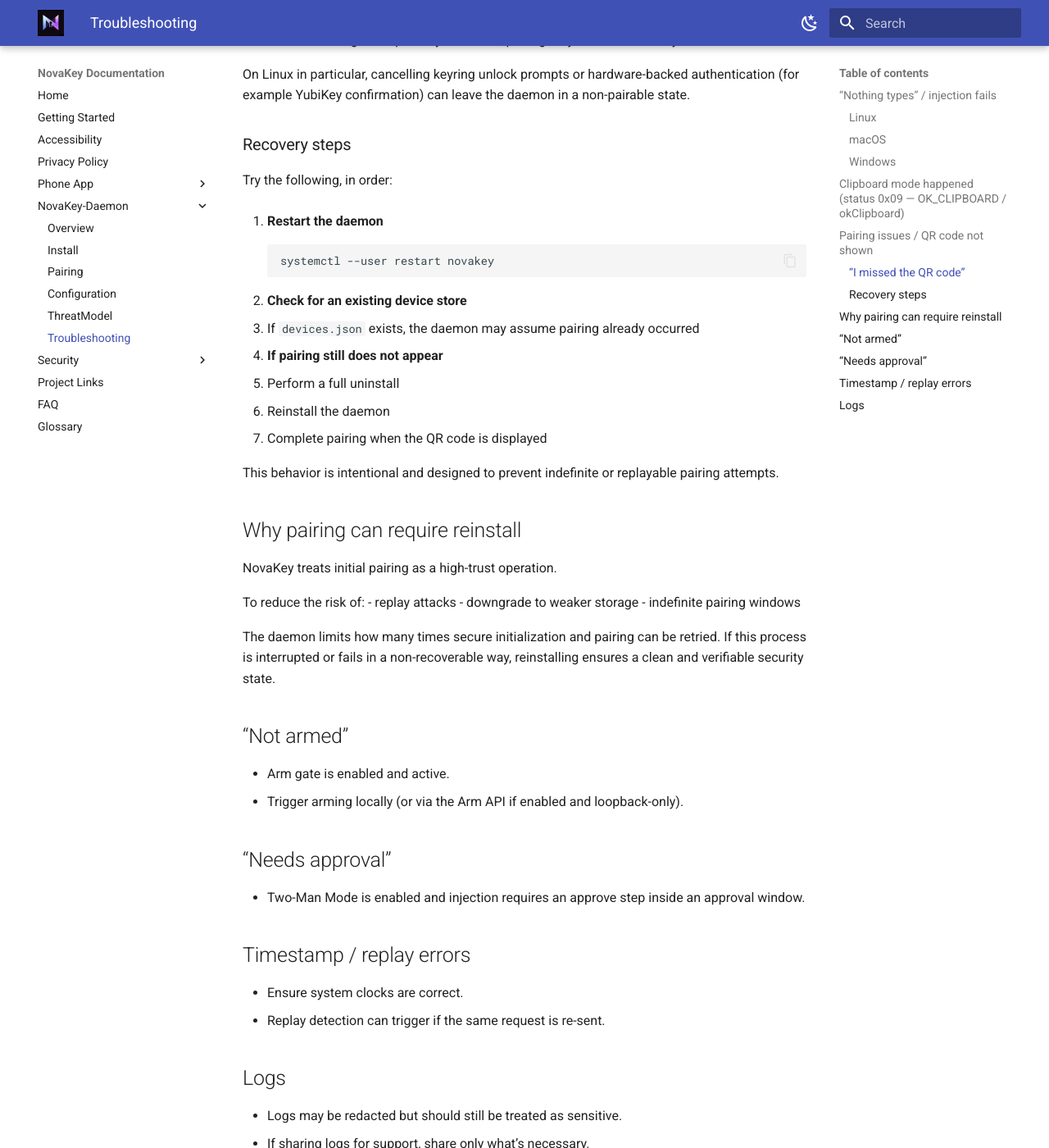
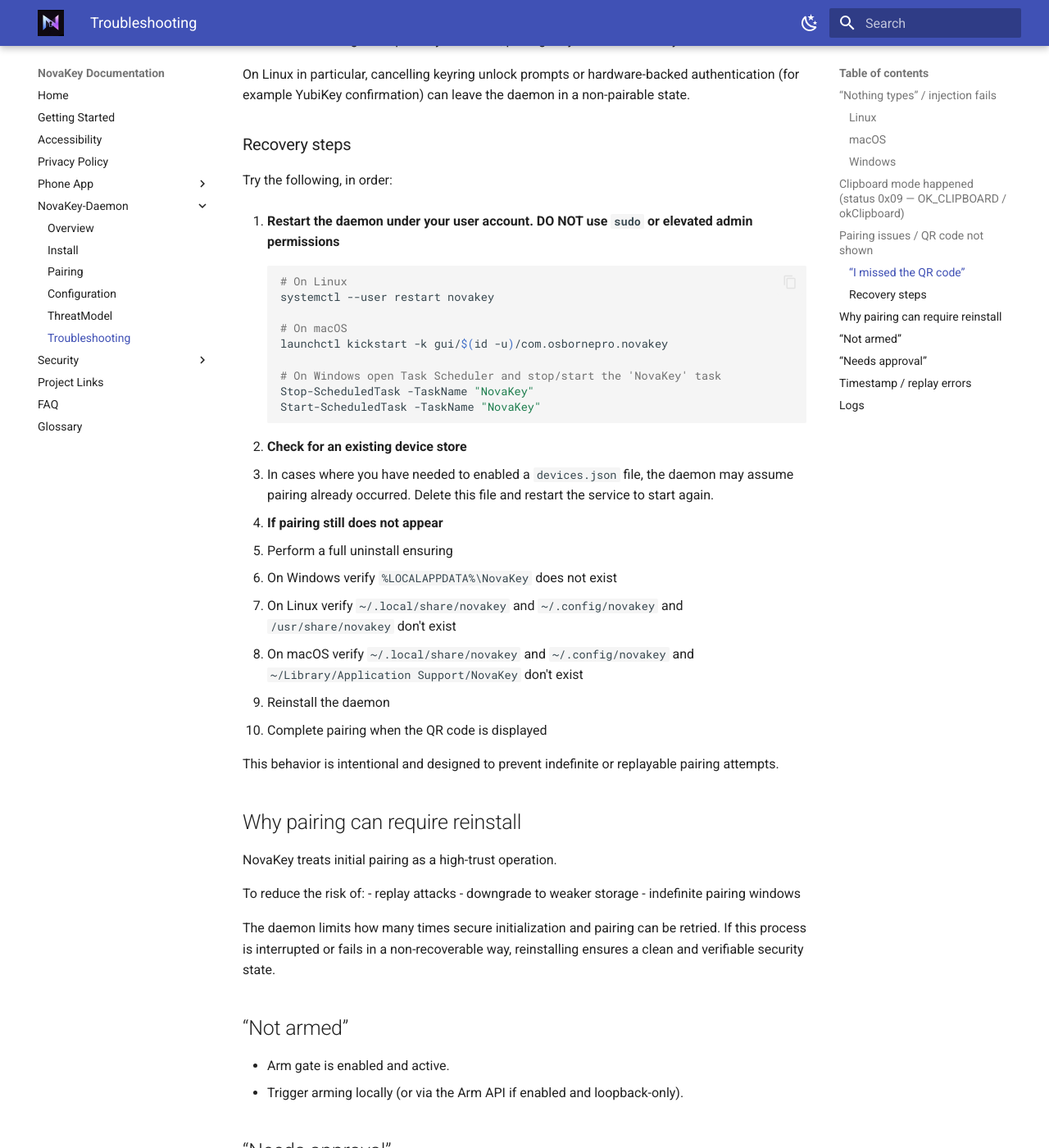
Before and after one commit to OsbornePro/NovaKey-Daemon, an MkDocs documentation site: the page built from docs/daemon/troubleshooting.md, in a window 1280 px wide and 1400 px high, scrolled down 1248 px. Shown: the whole window at 82% size. Built offline with MkDocs 1.6.1 and Material for MkDocs 9.7.7, drawn with Linux system fonts in a browser that asks for light colours.

Commit message:
Updated docs for more torubleshooting info

````diff
--- a/docs/daemon/troubleshooting.md
+++ b/docs/daemon/troubleshooting.md
@@ -47,18 +47,29 @@
 ### Recovery steps
 Try the following, in order:
 
-1. **Restart the daemon**
+1. **Restart the daemon under your user account. DO NOT use `sudo` or elevated admin permissions**
    ```bash
+   # On Linux
    systemctl --user restart novakey
+
+   # On macOS
+   launchctl kickstart -k gui/$(id -u)/com.osbornepro.novakey
+
+   # On Windows open Task Scheduler and stop/start the 'NovaKey' task
+   Stop-ScheduledTask -TaskName "NovaKey"
+   Start-ScheduledTask -TaskName "NovaKey"
    ```
 
 2. **Check for an existing device store**
 
-   * If `devices.json` exists, the daemon may assume pairing already occurred
+   * In cases where you have needed to enabled a `devices.json` file, the daemon may assume pairing already occurred. Delete this file and restart the service to start again.
 
 3. **If pairing still does not appear**
 
-   * Perform a full uninstall
+   * Perform a full uninstall ensuring
+   * On Windows verify `%LOCALAPPDATA%\NovaKey` does not exist
+   * On Linux verify `~/.local/share/novakey` and `~/.config/novakey` and `/usr/share/novakey` don't exist
+   * On macOS verify `~/.local/share/novakey` and `~/.config/novakey` and `~/Library/Application Support/NovaKey` don't exist
    * Reinstall the daemon
    * Complete pairing when the QR code is displayed
 
````
